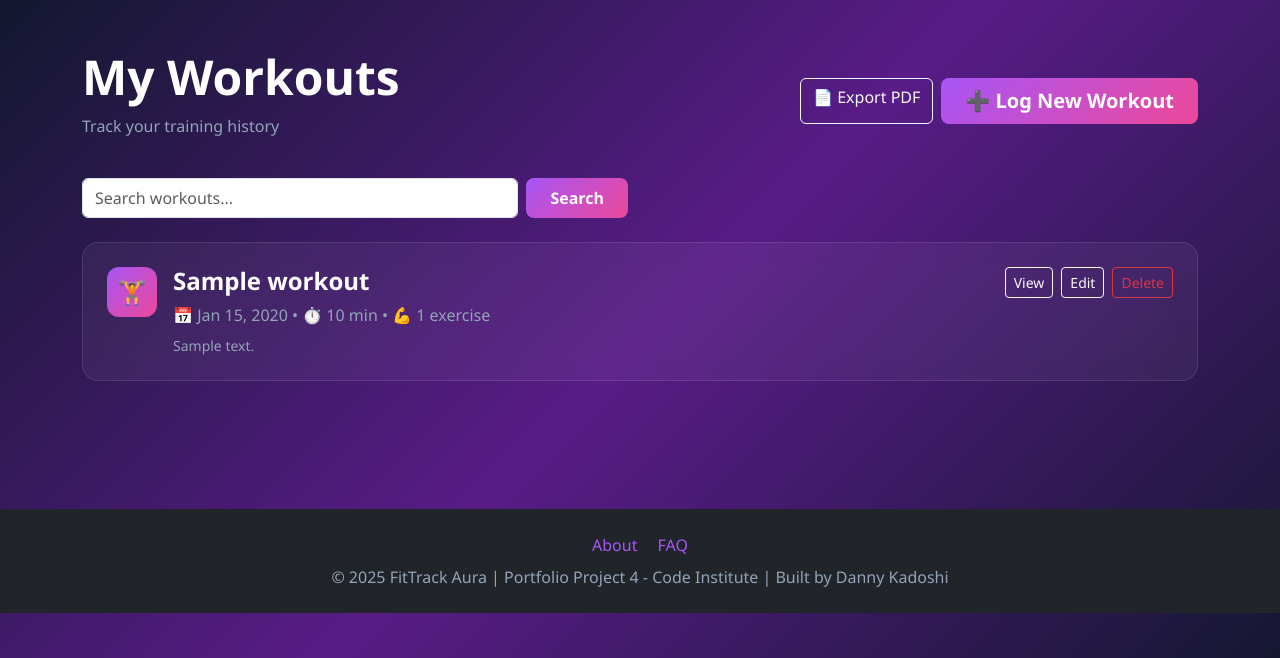
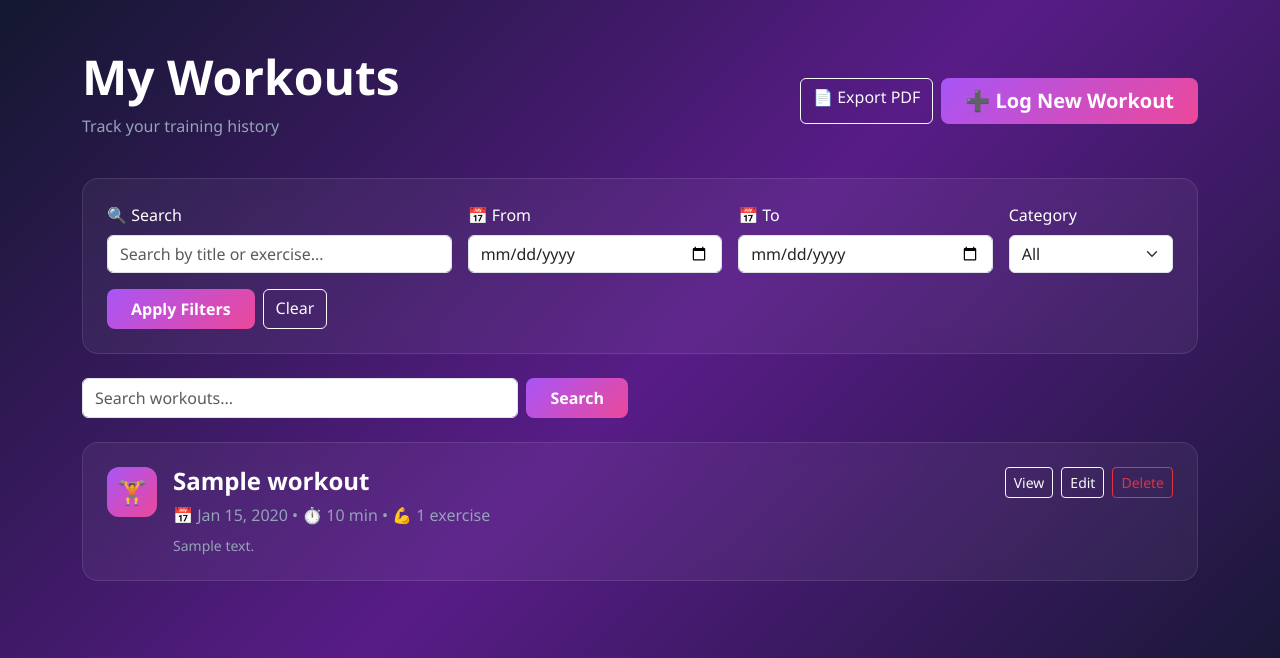
Before and after one commit to dannykadoshi/fit-track-aura, a Django app: page /workouts/ in a window 1280 px wide. Shown: the part 57-715 px from the top of the page. Run offline with Django 5.2, Linux system fonts and the light colour scheme; a user stored in the database is signed in; tables that the repository leaves empty hold one stand-in row (values such as "Sample post").

Commit message:
Add search and filter functionality to workout list with date range and category filters

```diff
--- a/templates/workouts/workout_list.html
+++ b/templates/workouts/workout_list.html
@@ -40,6 +40,52 @@
         </div>
     </div>
 </div>
+
+<!-- Search & Filter Section -->
+    <div class="row mb-4">
+        <div class="col-12">
+            <div class="card-custom p-4">
+                <form method="get" action="{% url 'workout_list' %}">
+                    <div class="row g-3">
+                        <!-- Search -->
+                        <div class="col-md-4">
+                            <label class="form-label text-white">🔍 Search</label>
+                            <input type="text" name="search" class="form-control" placeholder="Search by title or exercise..." value="{{ search_query }}">
+                        </div>
+
+                        <!-- Date From -->
+                        <div class="col-md-3">
+                            <label class="form-label text-white">📅 From</label>
+                            <input type="date" name="date_from" class="form-control" value="{{ date_from }}">
+                        </div>
+
+                        <!-- Date To -->
+                        <div class="col-md-3">
+                            <label class="form-label text-white">📅 To</label>
+                            <input type="date" name="date_to" class="form-control" value="{{ date_to }}">
+                        </div>
+
+                        <!-- Category Filter -->
+                        <div class="col-md-2">
+                            <label class="form-label text-white">Category</label>
+                            <select name="category" class="form-select">
+                                <option value="">All</option>
+                                {% for cat_value, cat_label in categories %}
+                                    <option value="{{ cat_value }}" {% if category == cat_value %}selected{% endif %}>{{ cat_label }}</option>
+                                {% endfor %}
+                            </select>
+                        </div>
+                    </div>
+
+                    <!-- Buttons -->
+                    <div class="d-flex gap-2 mt-3">
+                        <button type="submit" class="btn btn-gradient-purple">Apply Filters</button>
+                        <a href="{% url 'workout_list' %}" class="btn btn-outline-light">Clear</a>
+                    </div>
+                </form>
+            </div>
+        </div>
+    </div>
 
     <!-- Search Bar -->
     <div class="row mb-4">
@@ -99,18 +145,21 @@
             {% endfor %}
         </div>
     {% else %}
-        <div class="text-center py-5">
-            <div class="card-custom p-5">
-                <div class="stat-icon mx-auto mb-4" style="width: 80px; height: 80px; font-size: 2.5rem;">
-                    🏋️
-                </div>
+    <div class="text-center py-5">
+        <div class="card-custom p-5">
+            {% if search_query or date_from or date_to or category %}
+                <div class="stat-icon mx-auto mb-4" style="width: 80px; height: 80px; font-size: 2.5rem;">🔍</div>
+                <h3 class="text-white mb-3">No workouts found</h3>
+                <p class="text-muted mb-4">Try adjusting your search filters</p>
+                <a href="{% url 'workout_list' %}" class="btn btn-gradient-purple">Clear Filters</a>
+            {% else %}
+                <div class="stat-icon mx-auto mb-4" style="width: 80px; height: 80px; font-size: 2.5rem;">💪</div>
                 <h3 class="text-white mb-3">No workouts yet</h3>
-                <p class="text-muted mb-4">Start tracking your fitness journey today!</p>
-                <a href="{% url 'workout_create' %}" class="btn btn-gradient-purple btn-lg">
-                    Log Your First Workout
-                </a>
-            </div>
+                <p class="text-muted mb-4">Start your fitness journey by logging your first workout!</p>
+                <a href="{% url 'workout_create' %}" class="btn btn-gradient-purple btn-lg">Log Your First Workout</a>
+            {% endif %}
         </div>
-    {% endif %}
+    </div>
+{% endif %}
 </div>
 {% endblock %}
--- a/workouts/views.py
+++ b/workouts/views.py
@@ -131,15 +131,51 @@ def dashboard(request):
 
 @login_required
 def workout_list(request):
-    """List all workouts for the logged-in user"""
-    workouts = Workout.objects.filter(user=request.user).order_by('-date')
+    """List all workouts for the logged-in user with search and filters"""
+    workouts = Workout.objects.filter(user=request.user)
+
+    # Search by title or exercise name
+    search_query = request.GET.get('search', '')
+    if search_query:
+        workouts = workouts.filter(
+            Q(title__icontains=search_query) |
+            Q(workout_exercises__exercise__name__icontains=search_query)
+        ).distinct()
+
+    # Filter by date range
+    date_from = request.GET.get('date_from', '')
+    date_to = request.GET.get('date_to', '')
+
+    if date_from:
+        workouts = workouts.filter(date__gte=date_from)
+    if date_to:
+        workouts = workouts.filter(date__lte=date_to)
+
+    # Filter by category (exercise category)
+    category = request.GET.get('category', '')
+    if category:
+        workouts = workouts.filter(workout_exercises__exercise__category=category).distinct()
+
+    # Order by date
+    workouts = workouts.order_by('-date')
 
     # Add exercise count to each workout
     for workout in workouts:
         workout.total_exercises = workout.workout_exercises.count()
 
-    return render(request, 'workouts/workout_list.html', {'workouts': workouts})
+    # Get available categories for filter dropdown
+    categories = Exercise.CATEGORY_CHOICES
 
+    context = {
+        'workouts': workouts,
+        'search_query': search_query,
+        'date_from': date_from,
+        'date_to': date_to,
+        'category': category,
+        'categories': categories,
+    }
+
+    return render(request, 'workouts/workout_list.html', context)
 
 @login_required
 def workout_detail(request, pk):
```
